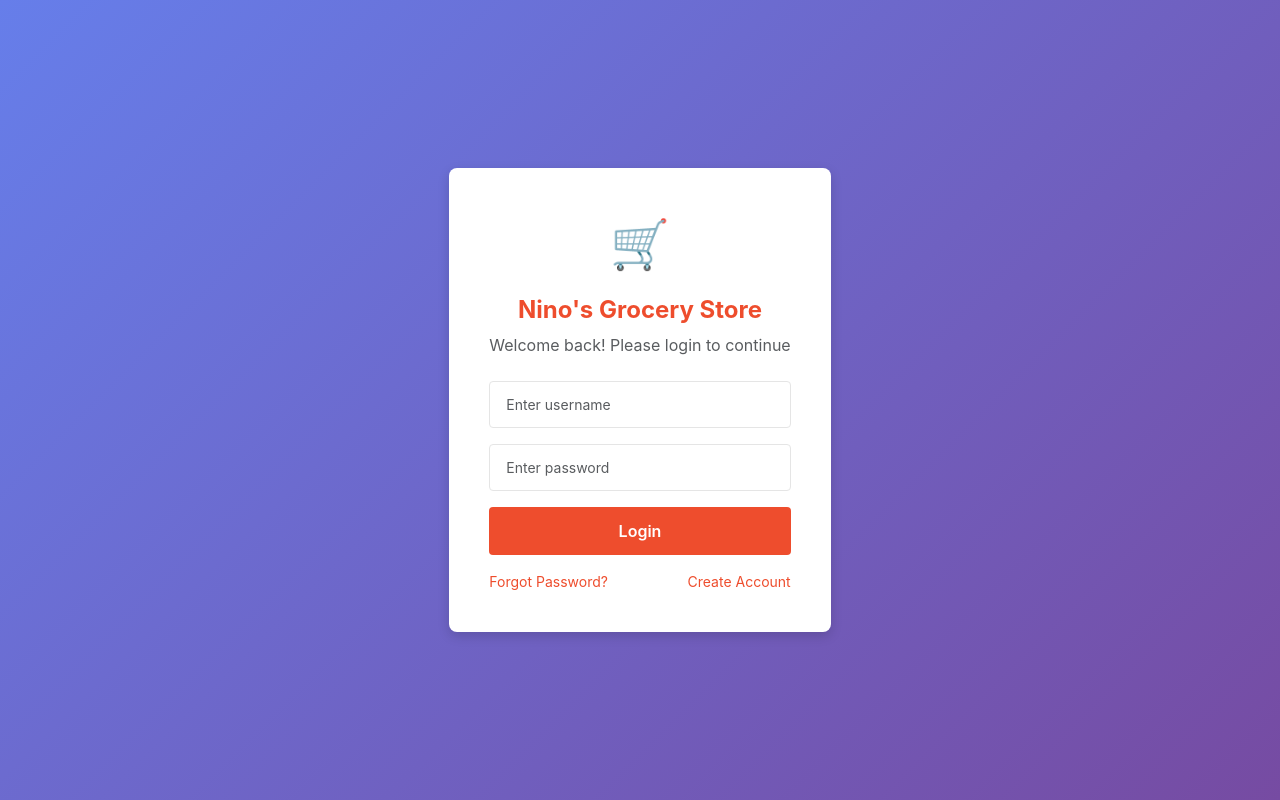
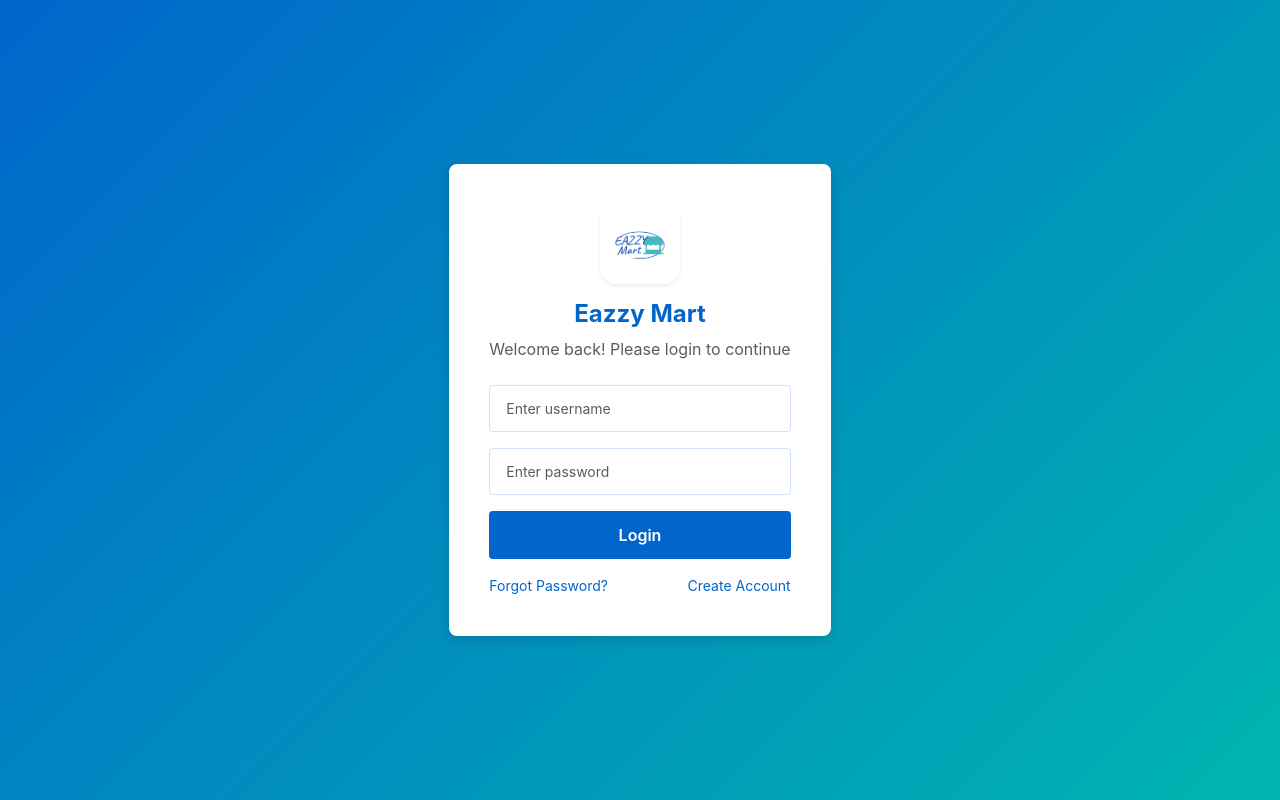
Before and after one commit to yurik1220/EazzyMart, a website: page frontend/pages/login.html in a window 1280 px wide. Drawn offline with nearby package versions, Linux system fonts and the light colour scheme; some packages are replaced by stand-ins of ours; a script that the page names is missing.

Commit message:
Fix multiple issues: refunds in dashboard, customer names, cart badge, rejected orders, and Eazzy Mart rebrand

```diff
--- a/capstone-backend/server.js
+++ b/capstone-backend/server.js
@@ -1535,7 +1535,7 @@
         o.payment_method,
         o.order_status,
         o.user_id as order_user_id,
-        u.username as customer_name
+        (u.firstname || ' ' || u.lastname) as customer_name
       FROM return_refund_requests r
       LEFT JOIN orders o ON r.order_id = o.order_id
       LEFT JOIN users u ON r.user_id = u.id
--- a/frontend/js/order-tracking.js
+++ b/frontend/js/order-tracking.js
@@ -133,6 +133,11 @@
       } else if (status === 'Cancelled') {
         uiStatus = 'cancelled';
         uiStatusLabel = 'Cancelled';
+        completedOrders.push(transformOrder(order, uiStatus, uiStatusLabel, products));
+        return;
+      } else if (status === 'Rejected') {
+        uiStatus = 'rejected';
+        uiStatusLabel = 'Rejected';
         completedOrders.push(transformOrder(order, uiStatus, uiStatusLabel, products));
         return;
       } else {
--- a/frontend/pages/login.html
+++ b/frontend/pages/login.html
@@ -3,7 +3,7 @@
 <head>
   <meta charset="UTF-8" />
   <meta name="viewport" content="width=device-width, initial-scale=1.0" />
-  <title>Nino's Grocery Store — Login</title>
+  <title>Eazzy Mart — Login</title>
 
   <!-- Bootstrap & Libraries -->
   <link href="https://cdn.jsdelivr.net/npm/bootstrap@5.3.3/dist/css/bootstrap.min.css" rel="stylesheet">
@@ -12,19 +12,22 @@
 
   <style>
     :root {
-      --shopee-orange: #EE4D2D;
-      --shopee-orange-dark: #D73211;
+      --color-primary: #0066CC;
+      --color-primary-dark: #004C99;
+      --color-primary-light: #E6F2FF;
+      --color-secondary: #00B5B0;
+      --color-secondary-dark: #009999;
       --bg-white: #FFFFFF;
-      --bg-gray: #F5F5F5;
-      --text-primary: #222222;
-      --text-secondary: #757575;
-      --border-color: #E5E5E5;
+      --bg-gray: #F5F9FF;
+      --text-primary: #1A1A1A;
+      --text-secondary: #4A5568;
+      --border-color: #D1E0FF;
       --shadow-md: 0 2px 4px 0 rgba(0, 0, 0, 0.08);
       --shadow-lg: 0 4px 12px 0 rgba(0, 0, 0, 0.15);
     }
 
     body {
-      background: linear-gradient(135deg, #667eea 0%, #764ba2 100%);
+      background: linear-gradient(135deg, #0066CC 0%, #00B5B0 100%);
       min-height: 100vh;
       display: flex;
       align-items: center;
@@ -43,16 +46,29 @@
     }
 
     .auth-card h3 {
-      color: var(--shopee-orange);
+      color: var(--color-primary);
       font-weight: 700;
       font-size: 24px;
       margin-bottom: 8px;
     }
 
-    .auth-card .logo-icon {
-      font-size: 48px;
-      color: var(--shopee-orange);
-      margin-bottom: 16px;
+    .auth-card .logo-container {
+      width: 80px;
+      height: 80px;
+      margin: 0 auto 16px;
+      display: flex;
+      align-items: center;
+      justify-content: center;
+      background: var(--bg-white);
+      border-radius: 16px;
+      box-shadow: var(--shadow-md);
+      padding: 12px;
+    }
+
+    .auth-card .logo-container img {
+      width: 100%;
+      height: 100%;
+      object-fit: contain;
     }
 
     .form-control {
@@ -64,13 +80,13 @@
     }
 
     .form-control:focus {
-      border-color: var(--shopee-orange);
-      box-shadow: 0 0 0 3px rgba(238, 77, 45, 0.1);
+      border-color: var(--color-primary);
+      box-shadow: 0 0 0 3px var(--color-primary-light);
       outline: none;
     }
 
     .btn-success {
-      background: var(--shopee-orange);
+      background: var(--color-primary);
       border: none;
       border-radius: 4px;
       padding: 12px;
@@ -79,16 +95,16 @@
     }
 
     .btn-success:hover {
-      background: var(--shopee-orange-dark);
+      background: var(--color-primary-dark);
     }
 
     .text-decoration-none {
-      color: var(--shopee-orange);
+      color: var(--color-primary);
       font-size: 14px;
     }
 
     .text-decoration-none:hover {
-      color: var(--shopee-orange-dark);
+      color: var(--color-primary-dark);
       text-decoration: underline !important;
     }
   </style>
@@ -100,8 +116,10 @@
     <!-- === LOGIN CARD === -->
     <div id="login-card" class="auth-card animate__animated animate__fadeIn">
       <div class="text-center mb-4">
-        <div class="logo-icon">🛒</div>
-        <h3>Nino's Grocery Store</h3>
+        <div class="logo-container">
+          <img src="../assets/images/eazzymartlogo.png" alt="Eazzy Mart Logo">
+        </div>
+        <h3>Eazzy Mart</h3>
         <p class="text-muted mb-0">Welcome back! Please login to continue</p>
       </div>
 
```
Also changed, not shown: frontend/js/adminscript.js (+17 -1 lines), frontend/pages/Admin.html (+0 -12 lines), frontend/pages/Index.html (+0 -1 lines), README.md, frontend/index.html (line endings or trailing spaces).
